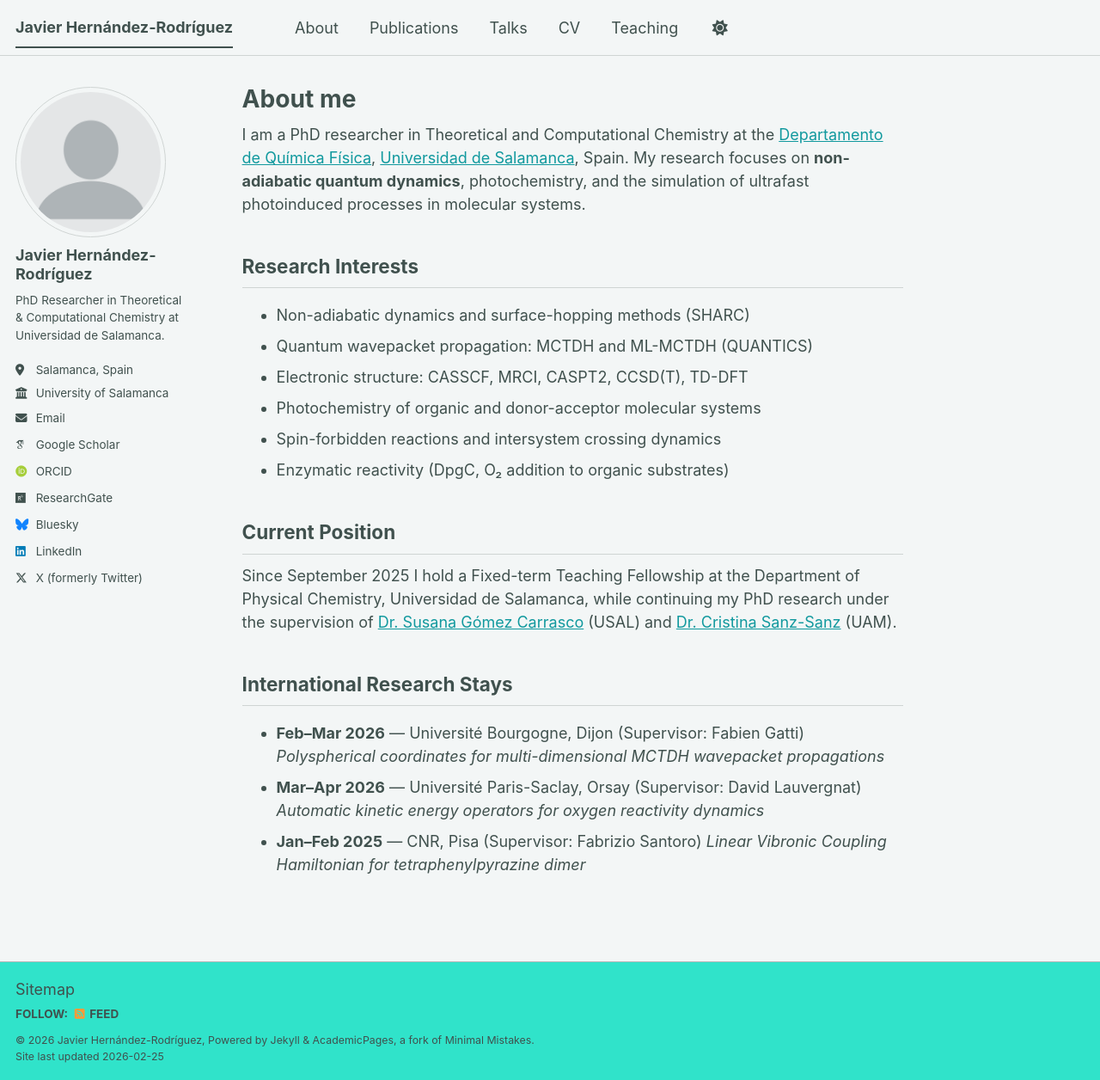
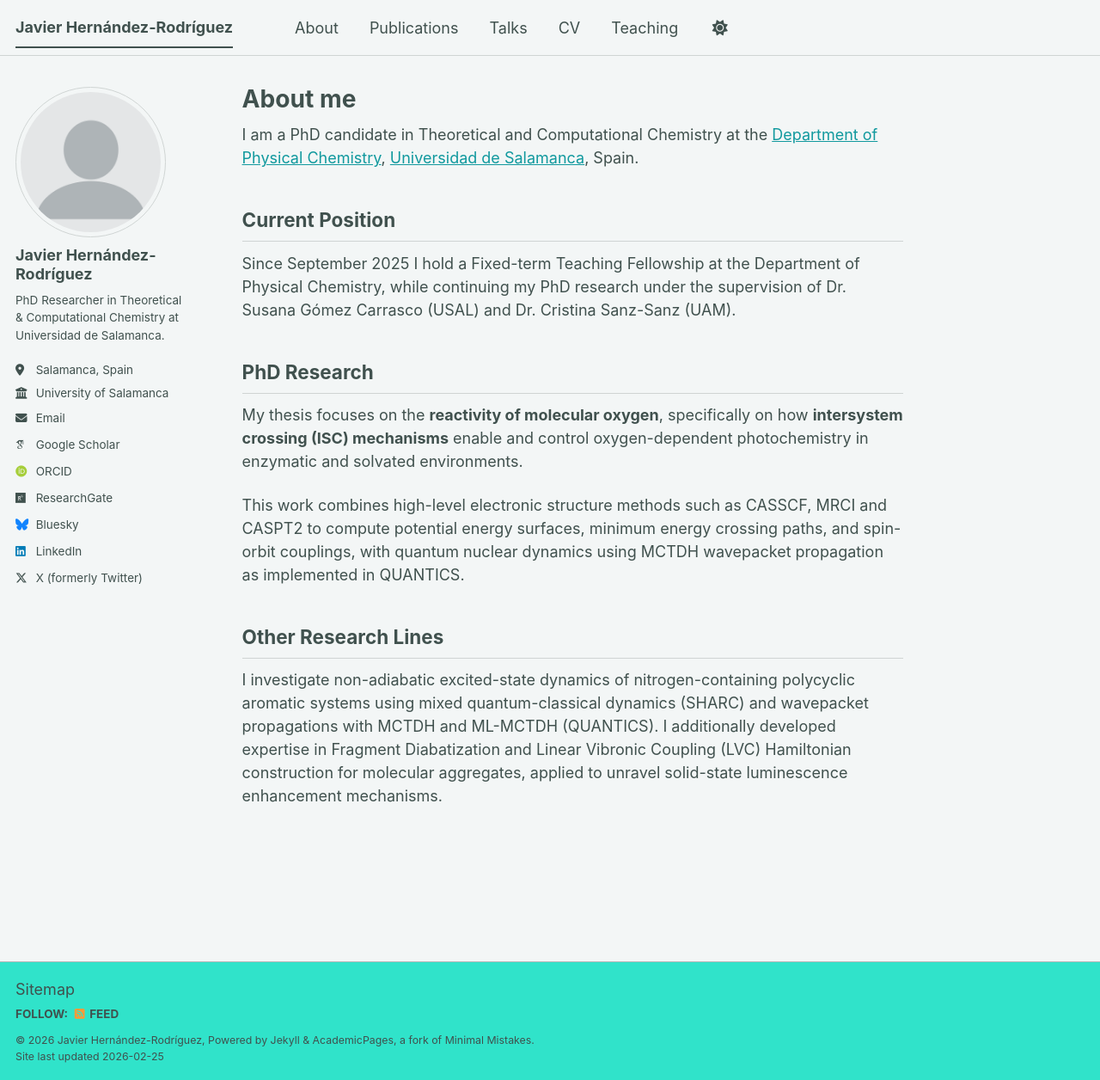
Before and after one commit to javier-hernandezr/javier-hernandezr.github.io, a Jekyll site: the page built from _pages/about.md, in a window 1280 px wide and 1256 px high. Shown: the whole window at 86% size. Built offline with Jekyll 4.4.1, drawn with Linux system fonts in a browser that asks for light colours; some web fonts are replaced; a script bundle is joined from its source files by our own code; library files that are not in the unit come from our copies.

Commit message:
Update about.md

```diff
--- a/_pages/about.md
+++ b/_pages/about.md
@@ -8,34 +8,32 @@ redirect_from:
   - /about.html
 ---
 
-I am a PhD researcher in Theoretical and Computational Chemistry at the
-[Departamento de Química Física](https://quimica.usal.es/),
+I am a PhD candidate in Theoretical and Computational Chemistry at the
+[Department of Physical Chemistry](https://quimfis.usal.es/),
 [Universidad de Salamanca](https://www.usal.es/), Spain.
-My research focuses on **non-adiabatic quantum dynamics**, photochemistry, and the
-simulation of ultrafast photoinduced processes in molecular systems.
-
-## Research Interests
-
-- Non-adiabatic dynamics and surface-hopping methods (SHARC)
-- Quantum wavepacket propagation: MCTDH and ML-MCTDH (QUANTICS)
-- Electronic structure: CASSCF, MRCI, CASPT2, CCSD(T), TD-DFT
-- Photochemistry of organic and donor-acceptor molecular systems
-- Spin-forbidden reactions and intersystem crossing dynamics
-- Enzymatic reactivity (DpgC, O₂ addition to organic substrates)
 
 ## Current Position
 
 Since September 2025 I hold a Fixed-term Teaching Fellowship at the
-Department of Physical Chemistry, Universidad de Salamanca, while continuing
-my PhD research under the supervision of
-[Dr. Susana Gómez Carrasco](https://usal.es) (USAL) and
-[Dr. Cristina Sanz-Sanz](https://www.uam.es) (UAM).
+Department of Physical Chemistry, while continuing my PhD research
+under the supervision of Dr. Susana Gómez Carrasco (USAL) and
+Dr. Cristina Sanz-Sanz (UAM).
 
-## International Research Stays
+## PhD Research
+My thesis focuses on the **reactivity of molecular oxygen**, specifically
+on how **intersystem crossing (ISC) mechanisms** enable and control
+oxygen-dependent photochemistry in enzymatic and solvated environments.
 
-- **Feb–Mar 2026** — Université Bourgogne, Dijon (Supervisor: Fabien Gatti)
-  *Polyspherical coordinates for multi-dimensional MCTDH wavepacket propagations*
-- **Mar–Apr 2026** — Université Paris-Saclay, Orsay (Supervisor: David Lauvergnat)
-  *Automatic kinetic energy operators for oxygen reactivity dynamics*
-- **Jan–Feb 2025** — CNR, Pisa (Supervisor: Fabrizio Santoro)
-  *Linear Vibronic Coupling Hamiltonian for tetraphenylpyrazine dimer*
+This work combines high-level electronic structure methods such as CASSCF,
+MRCI and CASPT2 to compute potential energy surfaces, minimum energy
+crossing paths, and spin-orbit couplings, with quantum nuclear dynamics
+using MCTDH wavepacket propagation as implemented in QUANTICS.
+
+## Other Research Lines
+
+I investigate non-adiabatic excited-state dynamics of nitrogen-containing
+polycyclic aromatic systems using mixed quantum-classical dynamics (SHARC)
+and wavepacket propagations with MCTDH and ML-MCTDH (QUANTICS). I additionally
+developed expertise in Fragment Diabatization and Linear Vibronic Coupling
+(LVC) Hamiltonian construction for molecular aggregates, applied to unravel
+solid-state luminescence enhancement mechanisms.
```
